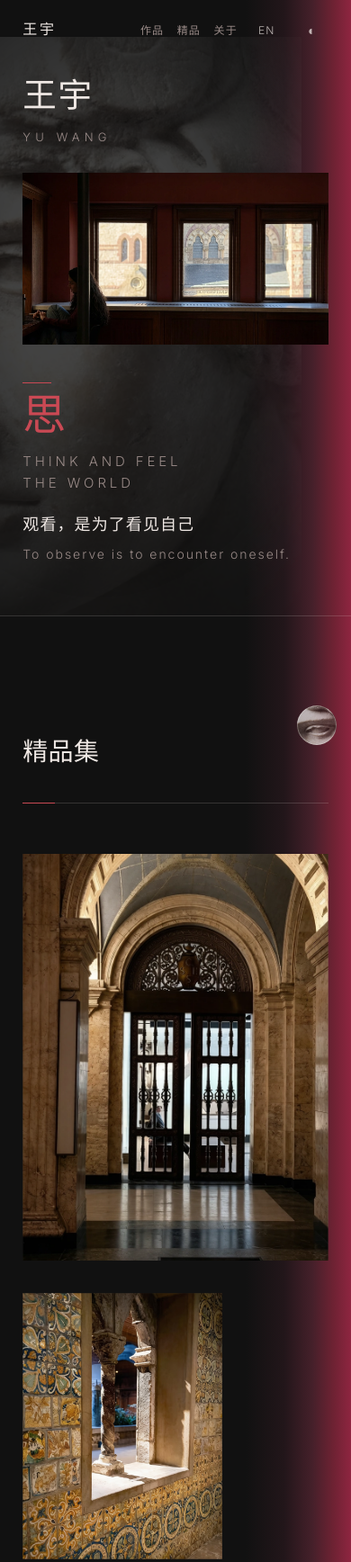
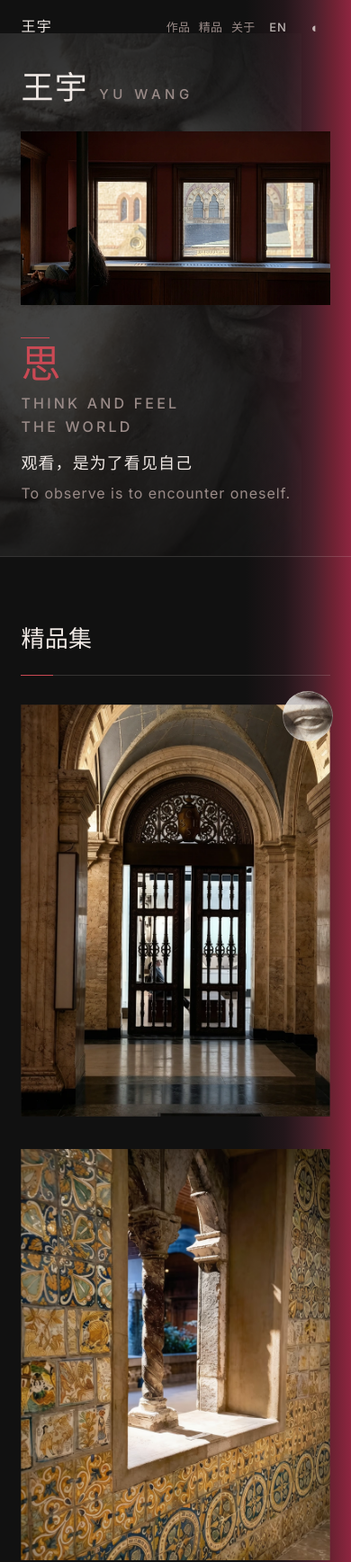
Before and after one commit to ys3508/photography-portfolio, an Astro site: page / in a window 390 px wide. Shown: the top 1736 px of the page at 90% size. Built offline with nearby package versions, Linux system fonts and the light colour scheme; Astro itself is replaced by a stand-in of ours.

Commit message:
Rework typography for legibility and enlarge the cover photograph
起因：全站用的是 300 细体，中文糊成一片，英文尤其看不清。

- 不再加载 300 字重：正文 400、标题与小字 500，页面上没有任何细体
- 字号整体上调：正文 17px，说明文字 17px，导航 / meta / 链接 14–15px
- 压缩尺寸差距：姓名最大 100px → 60px，章节标题 44px → 34px，
  正文与大字从 1:6 收到约 1:3.5
- 封面照片放大：560px 宽 → 928px（占视口 64%），仍然正好一屏；
  「王宇」挪到姓名同一行，省下的高度全给照片
- 精品集五张照片按**面积**均衡（实测都是 334k px²）：
  竖构图占 5 列、横构图占 8 列，变化交给位置不交给大小
- 声音按钮 3.4rem → 4.25rem（桌面 63px / 手机 56px），标签也加大
- 手机端：修掉导航挤出屏幕（英文导航 + 语言 + 日夜按钮在 390px 上放不下，
  日夜按钮被 overflow-x:hidden 裁掉了）；版块留白收紧，不再整屏空白

Co-Authored-By: Claude Opus 5 <noreply@anthropic.com>

```diff
--- a/src/components/FeaturedEditorial.astro
+++ b/src/components/FeaturedEditorial.astro
@@ -28,7 +28,7 @@ const isWide = (p?: (typeof editorialPhotos)[number]) => !!p && p.width / p.heig
     <div class="spread">
       {
         one && (
-          <div class:list={['slot', 'slot-one', 'reveal', 'clip-reveal', !isWide(one) && 'is-tall']}>
+          <div class:list={['slot', 'slot-one', 'reveal', 'clip-reveal', isWide(one) && 'is-wide']}>
             <PhotoFrame
               photo={one}
               index={indexOf(one)}
@@ -42,7 +42,7 @@ const isWide = (p?: (typeof editorialPhotos)[number]) => !!p && p.width / p.heig
 
       {
         two && (
-          <div class="slot slot-two reveal clip-reveal">
+          <div class:list={['slot', 'slot-two', 'reveal', 'clip-reveal', isWide(two) && 'is-wide']}>
             <PhotoFrame photo={two} index={indexOf(two)} sizes="(max-width: 860px) 70vw, 34vw" />
           </div>
         )
@@ -51,7 +51,7 @@ const isWide = (p?: (typeof editorialPhotos)[number]) => !!p && p.width / p.heig
 
       {
         three && (
-          <div class:list={['slot', 'slot-three', 'reveal', 'clip-reveal', !isWide(three) && 'is-tall']}>
+          <div class:list={['slot', 'slot-three', 'reveal', 'clip-reveal', isWide(three) && 'is-wide']}>
             <PhotoFrame
               photo={three}
               index={indexOf(three)}
@@ -64,7 +64,7 @@ const isWide = (p?: (typeof editorialPhotos)[number]) => !!p && p.width / p.heig
 
       {
         four && (
-          <div class="slot slot-four reveal clip-reveal">
+          <div class:list={['slot', 'slot-four', 'reveal', 'clip-reveal', isWide(four) && 'is-wide']}>
             <PhotoFrame photo={four} index={indexOf(four)} sizes="(max-width: 860px) 46vw, 30vw" />
           </div>
         )
@@ -72,7 +72,7 @@ const isWide = (p?: (typeof editorialPhotos)[number]) => !!p && p.width / p.heig
 
       {
         five && (
-          <div class="slot slot-five reveal clip-reveal" style="--reveal-delay: 140ms">
+          <div class:list={['slot', 'slot-five', 'reveal', 'clip-reveal', isWide(five) && 'is-wide']} style="--reveal-delay: 140ms">
             <PhotoFrame photo={five} index={indexOf(five)} sizes="(max-width: 860px) 46vw, 26vw" />
           </div>
         )
@@ -91,42 +91,67 @@ const isWide = (p?: (typeof editorialPhotos)[number]) => !!p && p.width / p.heig
     display: grid;
     grid-template-columns: repeat(12, 1fr);
     column-gap: var(--gutter);
-    row-gap: clamp(3rem, 9vw, 8rem);
-    align-items: end;
+    row-gap: clamp(3rem, 8vw, 6.5rem);
+    align-items: start;
   }
 
-  /* 01 主图，略微右偏，留出左侧空白 */
-  .slot-one {
-    grid-column: 3 / 13;
+  /*
+    每张照片占的「面积」尽量接近 —— 差别太大会显得随意。
+    做法不是统一宽度（那会让竖图高得离谱），而是按比例分配列数：
+    竖构图占 5 列，横构图占 8 列，两者渲染出来的面积几乎相同。
+    变化交给位置与错落，不交给大小。
+  */
+  .slot {
+    grid-column: span 5;
   }
 
-  /* 竖构图时收窄，否则满幅的竖图会高得吓人 */
-  .slot-one.is-tall {
-    grid-column: 5 / 12;
+  .slot.is-wide {
+    grid-column: span 8;
   }
 
-  /* 02 较小的竖图，靠左；右侧是呼吸空间与一句说明 */
-  .slot-two {
-    grid-column: 2 / 6;
+  /* 01 开篇：尺寸和其余几张一样，只是居中独占一行 */
+  .slot-one {
+    grid-column: 4 / 9;
   }
 
-  /* 03 宽幅，几乎满幅；若是竖构图则居中收窄 */
-  .slot-three {
-    grid-column: 1 / 13;
+  .slot-one.is-wide {
+    grid-column: 3 / 11;
   }
 
-  .slot-three.is-tall {
-    grid-column: 4 / 11;
+  /* 02 / 03 一对：左右分开，右边那张往下错 */
+  .slot-two {
+    grid-column: 1 / 6;
   }
 
-  /* 04 / 05 两张互相对话的小作品：一高一低 */
+  .slot-two.is-wide {
+    grid-column: 1 / 9;
+  }
+
+  .slot-three {
+    grid-column: 8 / 13;
+    margin-top: clamp(2.5rem, 7vw, 6rem);
+  }
+
+  .slot-three.is-wide {
+    grid-column: 5 / 13;
+  }
+
+  /* 04 / 05 再一对：错落的方向反过来 */
   .slot-four {
     grid-column: 2 / 7;
+    margin-top: clamp(2rem, 5vw, 4rem);
+  }
+
+  .slot-four.is-wide {
+    grid-column: 1 / 9;
   }
 
   .slot-five {
-    grid-column: 8 / 12;
-    margin-bottom: clamp(3rem, 9vw, 7rem);
+    grid-column: 8 / 13;
+  }
+
+  .slot-five.is-wide {
+    grid-column: 5 / 13;
   }
 
   @media (max-width: 860px) {
@@ -135,26 +160,20 @@ const isWide = (p?: (typeof editorialPhotos)[number]) => !!p && p.width / p.heig
       row-gap: clamp(2.25rem, 7vw, 3.5rem);
     }
 
+    .slot,
+    .slot.is-wide,
     .slot-one,
-    .slot-one.is-tall,
+    .slot-one.is-wide,
+    .slot-two,
+    .slot-two.is-wide,
     .slot-three,
-    .slot-three.is-tall {
+    .slot-three.is-wide,
+    .slot-four,
+    .slot-four.is-wide,
+    .slot-five,
+    .slot-five.is-wide {
       grid-column: 1 / -1;
-    }
-
-    .slot-two {
-      grid-column: 1 / 5;
-    }
-
-    .slot-four {
-      grid-column: 1 / 4;
-    }
-
-    .slot-five {
-      grid-column: 4 / -1;
-      margin-bottom: 0;
-      align-self: start;
-      margin-top: clamp(1.5rem, 6vw, 3rem);
+      margin-top: 0;
     }
   }
 </style>
--- a/src/components/HeroCover.astro
+++ b/src/components/HeroCover.astro
@@ -33,7 +33,7 @@ const leadAlt = describe(lead, ui.leadAlt);
   <div class="shell grid above-ground">
     <div class="masthead">
       <h1 class="display name">{lang === 'en' ? SITE.photographerNameLatin : SITE.photographerName}</h1>
-      <p class="latin">{lang === 'en' ? SITE.photographerName : SITE.photographerNameLatin}</p>
+      <span class="latin">{lang === 'en' ? SITE.photographerName : SITE.photographerNameLatin}</span>
     </div>
 
     {
@@ -81,7 +81,7 @@ const leadAlt = describe(lead, ui.leadAlt);
     min-height: 100svh;
     display: flex;
     align-items: center;
-    padding-block: clamp(4.5rem, 9vh, 6.25rem) clamp(2.25rem, 5.5vh, 3.5rem);
+    padding-block: clamp(3.25rem, 6vh, 4.5rem) clamp(1.75rem, 4vh, 2.75rem);
     overflow: hidden;
   }
 
@@ -89,36 +89,43 @@ const leadAlt = describe(lead, ui.leadAlt);
     display: grid;
     grid-template-columns: repeat(12, 1fr);
     column-gap: var(--gutter);
-    row-gap: clamp(0.5rem, 1.6vh, 1.25rem);
+    row-gap: clamp(0.5rem, 1.4vh, 1.1rem);
     width: 100%;
     align-items: end;
   }
 
   /* ---------- 刊头 ---------- */
+  /* 名字与另一种写法排在同一行 —— 省下的高度全给照片 */
   .masthead {
-    grid-column: 1 / 9;
+    grid-column: 1 / 10;
     grid-row: 1;
     z-index: 3;
     pointer-events: none;
+    display: flex;
+    align-items: baseline;
+    flex-wrap: wrap;
+    gap: 0 clamp(0.75rem, 1.6vw, 1.5rem);
   }
 
+  /* 字号收住 —— 和正文的差距不要太悬殊，照片才是主角 */
   .name {
     margin: 0;
-    font-size: clamp(2.35rem, 7.2vw, 6.25rem);
+    font-size: clamp(2.25rem, 4.3vw, 3.75rem);
     letter-spacing: 0.04em;
   }
 
   .latin {
-    margin: 0.9rem 0 0;
-    font-size: 0.8125rem;
-    letter-spacing: 0.4em;
+    font-size: 0.9375rem;
+    font-weight: 500;
+    letter-spacing: 0.3em;
     text-transform: uppercase;
     color: var(--text-muted);
+    white-space: nowrap;
   }
 
-  /* ---------- 代表作品 ---------- */
+  /* ---------- 代表作品：首页的 intro，给它最大的位置 ---------- */
   .plate {
-    grid-column: 5 / 13;
+    grid-column: 2 / 13;
     grid-row: 2;
     margin: 0;
     display: flex;
@@ -126,7 +133,7 @@ const leadAlt = describe(lead, ui.leadAlt);
   }
 
   .plate .frame {
-    height: clamp(12rem, 35svh, 26rem);
+    height: clamp(17rem, 58svh, 40rem);
     width: auto;
     max-width: 100%;
     border: 0;
@@ -138,22 +145,20 @@ const leadAlt = describe(lead, ui.leadAlt);
   .tagline {
     grid-column: 1 / 9;
     grid-row: 3;
-    margin: clamp(1.5rem, 3.5vh, 2.5rem) 0 0;
-  }
-
-  .tagline .seal-mark {
-    font-size: clamp(3rem, 5.2vw, 4.75rem);
+    margin: clamp(1rem, 2.2vh, 1.6rem) 0 0;
+    gap: clamp(0.5rem, 0.9vw, 0.75rem);
   }
 
   .creed {
     display: grid;
-    gap: 0.4rem;
-    margin-top: clamp(0.5rem, 1vw, 0.8rem);
+    gap: 0.35rem;
+    margin-top: clamp(0.4rem, 0.8vw, 0.65rem);
   }
 
   .creed-zh {
     font-family: var(--font-serif);
-    font-size: clamp(1.125rem, 1.7vw, 1.5rem);
+    font-size: clamp(1.125rem, 1.5vw, 1.375rem);
+    font-weight: 500;
     line-height: 1.5;
     letter-spacing: 0.06em;
     color: var(--text);
@@ -161,9 +166,9 @@ const leadAlt = describe(lead, ui.leadAlt);
 
   .creed-en {
     font-family: var(--font-sans);
-    font-size: 0.875rem;
-    font-weight: 300;
-    letter-spacing: 0.14em;
+    font-size: 1rem;
+    font-weight: 400;
+    letter-spacing: 0.06em;
     color: var(--text-muted);
   }
 
@@ -171,9 +176,9 @@ const leadAlt = describe(lead, ui.leadAlt);
   .scroll-cue {
     position: absolute;
     left: 50%;
-    bottom: 1.5rem;
+    bottom: 1.25rem;
     width: 1px;
-    height: 3rem;
+    height: 2.5rem;
     background: var(--line);
     overflow: hidden;
   }
@@ -196,8 +201,7 @@ const leadAlt = describe(lead, ui.leadAlt);
     }
   }
 
-  /* 矮屏幕：不再强求一屏收满 */
-  @media (max-height: 660px) {
+  @media (max-height: 700px) {
     .cover {
       min-height: auto;
     }
@@ -207,7 +211,7 @@ const leadAlt = describe(lead, ui.leadAlt);
   @media (max-width: 860px) {
     .cover {
       min-height: auto;
-      padding-block: clamp(3.5rem, 11vh, 5.5rem) clamp(2.5rem, 7vh, 3.5rem);
+      padding-block: clamp(3rem, 10vh, 5rem) clamp(2.5rem, 7vh, 3.5rem);
     }
 
     .grid {
@@ -232,11 +236,7 @@ const leadAlt = describe(lead, ui.leadAlt);
 
     .tagline {
       grid-column: 1 / -1;
-      margin-top: clamp(1.75rem, 7vw, 2.75rem);
-    }
-
-    .creed-zh {
-      font-size: 1.125rem;
+      margin-top: clamp(1.5rem, 6vw, 2.25rem);
     }
 
     .scroll-cue {
--- a/src/components/LangToggle.astro
+++ b/src/components/LangToggle.astro
@@ -18,13 +18,14 @@ const ui = t(lang);
   .lang {
     display: grid;
     place-items: center;
-    min-width: 2.25rem;
-    height: 2.25rem;
+    min-width: 2.5rem;
+    height: 2.5rem;
     padding-inline: 0.4rem;
     border-radius: 999px;
     font-family: var(--font-sans);
-    font-size: 0.75rem;
-    letter-spacing: 0.1em;
+    font-size: 0.875rem;
+    font-weight: 500;
+    letter-spacing: 0.08em;
     color: inherit;
     opacity: 0.75;
     transition: background-color 400ms var(--ease), opacity 400ms var(--ease);
--- a/src/components/SiteFooter.astro
+++ b/src/components/SiteFooter.astro
@@ -72,7 +72,8 @@ const span =
 
   .name {
     font-family: var(--font-serif);
-    font-size: 1.25rem;
+    font-size: 1.3125rem;
+    font-weight: 500;
     margin: 0 0 0.25rem;
   }
 
@@ -92,6 +93,6 @@ const span =
   .copyright {
     flex-basis: 100%;
     color: var(--text-faint);
-    font-size: 0.6875rem;
+    font-size: 0.8125rem;
   }
 </style>
--- a/src/components/SiteHeader.astro
+++ b/src/components/SiteHeader.astro
@@ -94,8 +94,9 @@ function isActive(href: string) {
 
   .brand {
     font-family: var(--font-serif);
-    font-size: clamp(1rem, 1.5vw, 1.1875rem);
-    letter-spacing: 0.16em;
+    font-size: clamp(1.0625rem, 1.4vw, 1.25rem);
+    font-weight: 500;
+    letter-spacing: 0.14em;
     white-space: nowrap;
   }
 
@@ -107,8 +108,9 @@ function isActive(href: string) {
 
   .nav-link {
     position: relative;
-    font-size: 0.8125rem;
-    letter-spacing: 0.16em;
+    font-size: 0.9375rem;
+    font-weight: 500;
+    letter-spacing: 0.1em;
     color: var(--text-muted);
     padding-block: 0.4rem;
     transition: color 400ms var(--ease);
@@ -163,13 +165,56 @@ function isActive(href: string) {
     }
   }
 
-  @media (max-width: 420px) {
+  /*
+    窄屏：英文导航（Works / Selected / About）比中文长，加上语言与日夜两个按钮，
+    在 390px 上会把日夜按钮挤出屏幕。这里统一收一档，保证一行装得下。
+  */
+  @media (max-width: 560px) {
+    .bar {
+      gap: 0.5rem;
+      min-height: 3.75rem;
+    }
+
+    .brand {
+      font-size: 1rem;
+      letter-spacing: 0.08em;
+    }
+
     .nav {
-      gap: 0.9rem;
+      gap: 0.6rem;
     }
+
+    .nav-link {
+      font-size: 0.8125rem;
+      letter-spacing: 0.02em;
+    }
+
+    .nav :global(.lang) {
+      min-width: 2rem;
+      height: 2rem;
+      padding-inline: 0.25rem;
+      font-size: 0.8125rem;
+    }
+
+    .nav :global(.theme-toggle) {
+      width: 2rem;
+      height: 2rem;
+      font-size: 0.9375rem;
+    }
+  }
+
+  @media (max-width: 380px) {
+    .brand {
+      font-size: 0.9375rem;
+      letter-spacing: 0.04em;
+    }
+
+    .nav {
+      gap: 0.45rem;
+    }
+
     .nav-link {
       font-size: 0.75rem;
-      letter-spacing: 0.1em;
     }
   }
 </style>
--- a/src/components/SoundToggle.astro
+++ b/src/components/SoundToggle.astro
@@ -52,8 +52,8 @@ const enabled = SITE.audio.trim().length > 0;
 <style>
   .sound {
     position: fixed;
-    right: clamp(1rem, 2.4vw, 2rem);
-    bottom: clamp(1rem, 2.4vw, 2rem);
+    right: clamp(1.25rem, 2.4vw, 2rem);
+    bottom: clamp(1.25rem, 2.4vw, 2rem);
     z-index: 70;
     display: flex;
     align-items: center;
@@ -65,7 +65,7 @@ const enabled = SITE.audio.trim().length > 0;
   .eye {
     position: relative;
     display: block;
-    width: clamp(2.75rem, 3.6vw, 3.4rem);
+    width: clamp(3.5rem, 4.4vw, 4.25rem);
     aspect-ratio: 1;
     border-radius: 50%;
     overflow: hidden;
@@ -79,7 +79,7 @@ const enabled = SITE.audio.trim().length > 0;
     object-fit: cover;
     /* 关着的时候退一步，开了才完全醒过来 */
     filter: saturate(0.5) brightness(0.92);
-    opacity: 0.72;
+    opacity: 0.82;
     transition: filter 700ms var(--ease), opacity 700ms var(--ease), transform 900ms var(--ease);
   }
 
@@ -98,7 +98,7 @@ const enabled = SITE.audio.trim().length > 0;
     position: absolute;
     inset: 0;
     border-radius: 50%;
-    border: 1px solid var(--line-strong);
+    border: 1.5px solid var(--line-strong);
     transition: border-color 600ms var(--ease);
   }
 
@@ -119,8 +119,9 @@ const enabled = SITE.audio.trim().length > 0;
 
   /* ---------- 标签：平时不出现 ---------- */
   .label {
-    font-size: 0.6875rem;
-    letter-spacing: 0.18em;
+    font-size: 0.875rem;
+    font-weight: 500;
+    letter-spacing: 0.12em;
     color: var(--text-muted);
     white-space: nowrap;
     opacity: 0;
--- a/src/components/ThemeToggle.astro
+++ b/src/components/ThemeToggle.astro
@@ -17,12 +17,12 @@ const ui = t(getLang(Astro.url));
 
 <style>
   .theme-toggle {
-    width: 2.25rem;
-    height: 2.25rem;
+    width: 2.5rem;
+    height: 2.5rem;
     display: grid;
     place-items: center;
     border-radius: 50%;
-    font-size: 0.9rem;
+    font-size: 1.0625rem;
     line-height: 1;
     color: inherit;
     transition: background-color 400ms var(--ease), opacity 400ms var(--ease);
--- a/src/layouts/BaseLayout.astro
+++ b/src/layouts/BaseLayout.astro
@@ -68,7 +68,7 @@ const ogImageUrl = new URL(withBase(SITE.ogImage), Astro.site ?? 'https://exampl
     <link rel="preconnect" href="https://fonts.gstatic.com" crossorigin />
     <link
       rel="stylesheet"
-      href="https://fonts.googleapis.com/css2?family=Cormorant+Garamond:ital,wght@0,300;0,400;1,300&family=Inter:wght@300;400&family=Noto+Sans+SC:wght@300;400&family=Noto+Serif+SC:wght@300;400&display=swap"
+      href="https://fonts.googleapis.com/css2?family=Cormorant+Garamond:ital,wght@0,400;0,500;0,600;1,400&family=Inter:wght@400;500&family=Noto+Sans+SC:wght@400;500&family=Noto+Serif+SC:wght@400;500&display=swap"
     />
 
     <!--
--- a/src/styles/global.css
+++ b/src/styles/global.css
@@ -141,9 +141,9 @@ body {
   background-image: var(--wash);
   color: var(--text);
   font-family: var(--font-sans);
-  font-size: 16px;
-  line-height: 1.7;
-  font-weight: 300;
+  font-size: 17px;
+  line-height: 1.75;
+  font-weight: 400;
   -webkit-font-smoothing: antialiased;
   text-rendering: optimizeLegibility;
   overflow-x: hidden;
@@ -193,51 +193,52 @@ h1,
 h2,
 h3 {
   font-family: var(--font-serif);
-  font-weight: 300;
+  font-weight: 500;
   letter-spacing: 0.01em;
-  line-height: 1.12;
+  line-height: 1.14;
   margin: 0;
 }
 
 .display {
   font-family: var(--font-serif);
-  font-size: clamp(2.75rem, 8vw, 6.5rem);
-  line-height: 1.02;
+  font-size: clamp(2.5rem, 5vw, 4.25rem);
+  line-height: 1.06;
   letter-spacing: 0.005em;
+  font-weight: 500;
 }
 
 .section-title {
   font-family: var(--font-serif);
-  font-size: clamp(1.75rem, 3.4vw, 2.75rem);
-  line-height: 1.15;
+  font-size: clamp(1.625rem, 2.5vw, 2.125rem);
+  line-height: 1.2;
 }
 
 .eyebrow {
   font-family: var(--font-sans);
-  font-size: 0.6875rem;
-  font-weight: 400;
-  letter-spacing: 0.22em;
+  font-size: 0.8125rem;
+  font-weight: 500;
+  letter-spacing: 0.18em;
   text-transform: uppercase;
   color: var(--text-muted);
 }
 
 .lede {
   font-family: var(--font-serif);
-  font-size: clamp(1.25rem, 2.2vw, 1.75rem);
-  line-height: 1.55;
-  font-weight: 300;
+  font-size: clamp(1.1875rem, 1.7vw, 1.4375rem);
+  line-height: 1.6;
+  font-weight: 400;
 }
 
 .body-text {
   max-width: 34em;
   color: var(--text-muted);
-  font-size: 0.9375rem;
-  line-height: 1.9;
+  font-size: 1.0625rem;
+  line-height: 1.85;
 }
 
 .meta {
-  font-size: 0.75rem;
-  letter-spacing: 0.06em;
+  font-size: 0.875rem;
+  letter-spacing: 0.04em;
   color: var(--text-muted);
 }
 
@@ -297,8 +298,9 @@ h3 {
 .link {
   position: relative;
   display: inline-block;
-  font-size: 0.8125rem;
-  letter-spacing: 0.12em;
+  font-size: 0.9375rem;
+  font-weight: 500;
+  letter-spacing: 0.1em;
   text-transform: uppercase;
   padding-bottom: 0.35em;
 }
@@ -377,8 +379,9 @@ h3 {
   padding: 1.25rem 1rem 0.9rem;
   display: flex;
   gap: 1rem;
-  font-size: 0.6875rem;
-  letter-spacing: 0.14em;
+  font-size: 0.8125rem;
+  font-weight: 500;
+  letter-spacing: 0.12em;
   text-transform: uppercase;
   color: #f2f0eb;
   background: linear-gradient(to top, rgba(0, 0, 0, 0.5), rgba(0, 0, 0, 0));
@@ -473,18 +476,18 @@ h3 {
 
 .seal-mark {
   font-family: var(--font-serif);
-  font-weight: 300;
+  font-weight: 500;
   line-height: 1;
   letter-spacing: 0.06em;
-  font-size: clamp(3.25rem, 6.4vw, 5.75rem);
+  font-size: clamp(2.75rem, 4.2vw, 3.75rem);
   color: var(--accent);
 }
 
 .seal-latin {
   font-family: var(--font-sans);
-  font-size: 0.9375rem;
-  font-weight: 300;
-  letter-spacing: 0.26em;
+  font-size: 1rem;
+  font-weight: 500;
+  letter-spacing: 0.2em;
   text-transform: uppercase;
   color: var(--text-muted);
   line-height: 1.6;
@@ -499,7 +502,7 @@ h3 {
 }
 
 .seal-lg .seal-mark {
-  font-size: clamp(4.5rem, 10.5vw, 9.5rem);
+  font-size: clamp(3.5rem, 6vw, 5.5rem);
 }
 
 .seal-center {
@@ -635,4 +638,15 @@ h3 {
   .seal-latin {
     max-width: 13em;
   }
+
+  /* 手机上版块之间不需要桌面那么大的留白，不然全是空屏 */
+  :root {
+    --rhythm: clamp(3.5rem, 9vh, 5.5rem);
+    --page-x: clamp(1.25rem, 6vw, 2.5rem);
+  }
+
+  .section-head {
+    padding-bottom: clamp(1.5rem, 5vw, 2.25rem);
+    margin-bottom: clamp(2rem, 7vw, 3rem);
+  }
 }
```
Also changed, not shown: DESIGN_PLAN.md (+16 -0 lines), src/components/ArtistBio.astro (+13 -8 lines), src/components/Lightbox.astro (+8 -6 lines).
